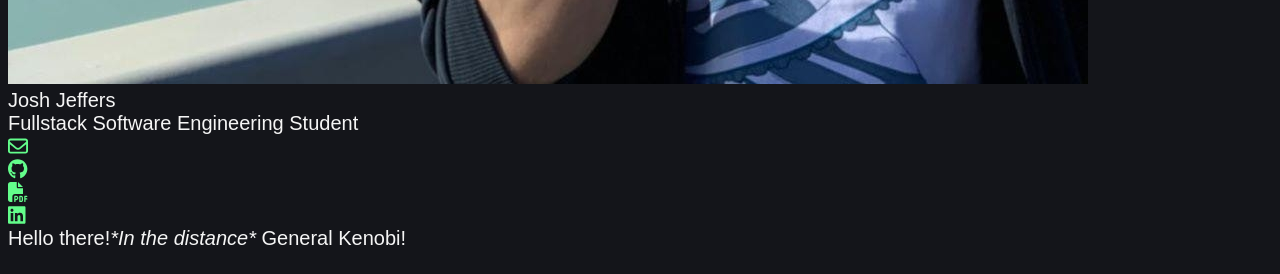
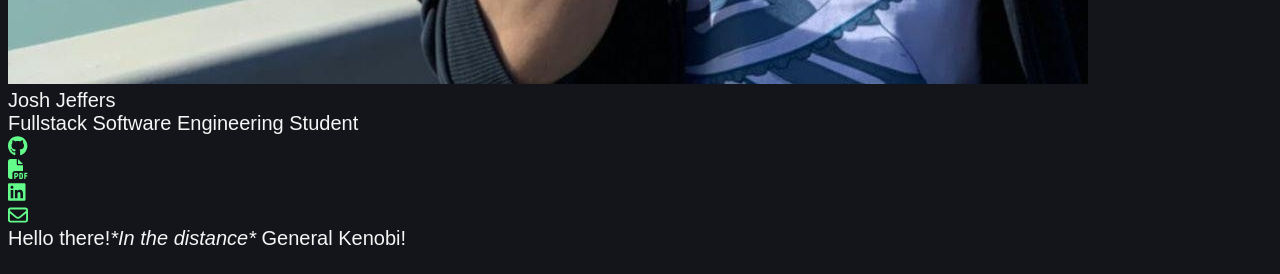
Before and after one commit to pumbas600/E-Portfolio, a Next.js app: page /v1 in a window 1280 px wide. Shown: the part 1120-1394 px from the top of the page. Built offline with nearby package versions, Linux system fonts and the light colour scheme; no server answers; a web font is replaced by a local one.

Commit message:
feat: :sparkles:show my actual email rather than just email

```diff
--- a/src/data/Links.ts
+++ b/src/data/Links.ts
@@ -10,11 +10,6 @@ interface LinkItems {
 }
 
 const PersonalLinks: LinkItems[] = [
-  {
-    name: 'Email',
-    href: 'mailto:joshjeffers600@gmail.com',
-    icon: faEnvelope,
-  },
   {
     name: 'GitHub',
     href: 'https://github.com/pumbas600',
@@ -30,6 +25,11 @@ const PersonalLinks: LinkItems[] = [
     href: 'https://www.linkedin.com/in/josh-jeffers/',
     icon: faLinkedin,
   },
+  {
+    name: 'joshjeffers600@gmail.com',
+    href: 'mailto:joshjeffers600@gmail.com',
+    icon: faEnvelope,
+  },
 ];
 
 export default PersonalLinks;
```
